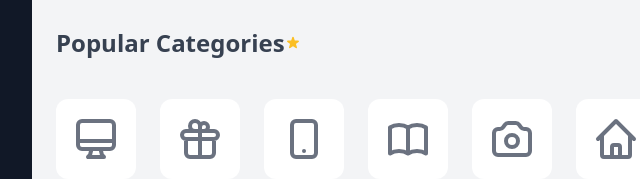
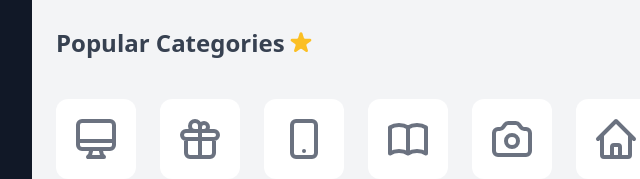
Before and after one commit to satish1020/AmazonClone, a plain HTML site: page index.html in a window 1280 px wide. Shown: the part 277-456 px from the top of the page, 224-864 px from the left. Drawn offline with nearby package versions, Linux system fonts and the light colour scheme.

Commit message:
adjusted star icon for popular categories

```diff
--- a/index.html
+++ b/index.html
@@ -126,10 +126,9 @@
 					</div>
 				</div>
 				<div class="main-section-categories mt-10">
-					<h1 class="popular-categories font-bold text-gray-700
-                    text-2xl flex items-center">
+					<h1 class="popular-categories font-bold text-gray-700 text-2xl flex items-center">
 						Popular Categories
-						<svg class="h-4 w-4 text-yellow-400" xmlns="http://www.w3.org/2000/svg" viewBox="0 0 20 20"
+						<svg class="h-7 w-8 text-yellow-400" xmlns="http://www.w3.org/2000/svg" viewBox="0 0 20 20"
 							fill="currentColor">
 							<path
 								d="M9.049 2.927c.3-.921 1.603-.921 1.902 0l1.07 3.292a1 1 0 00.95.69h3.462c.969 0 1.371 1.24.588 1.81l-2.8 2.034a1 1 0 00-.364 1.118l1.07 3.292c.3.921-.755 1.688-1.54 1.118l-2.8-2.034a1 1 0 00-1.175 0l-2.8 2.034c-.784.57-1.838-.197-1.539-1.118l1.07-3.292a1 1 0 00-.364-1.118L2.98 8.72c-.783-.57-.38-1.81.588-1.81h3.461a1 1 0 00.951-.69l1.07-3.292z" />
```
